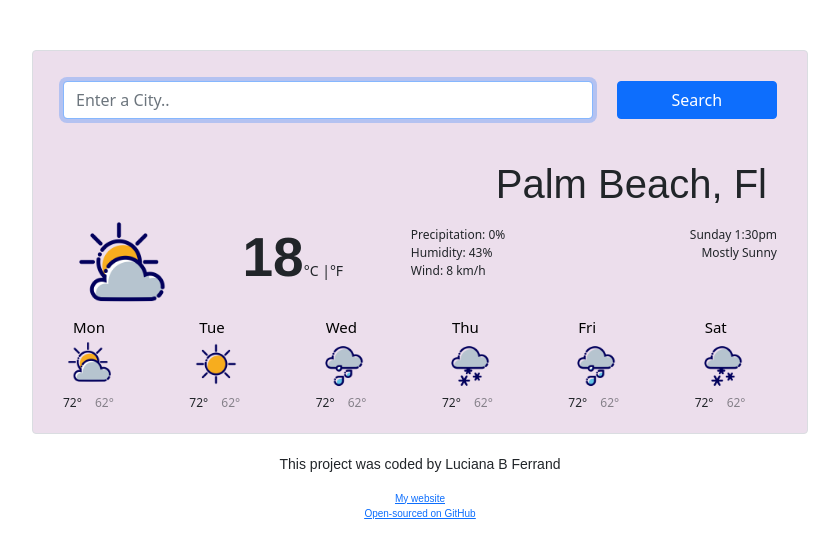
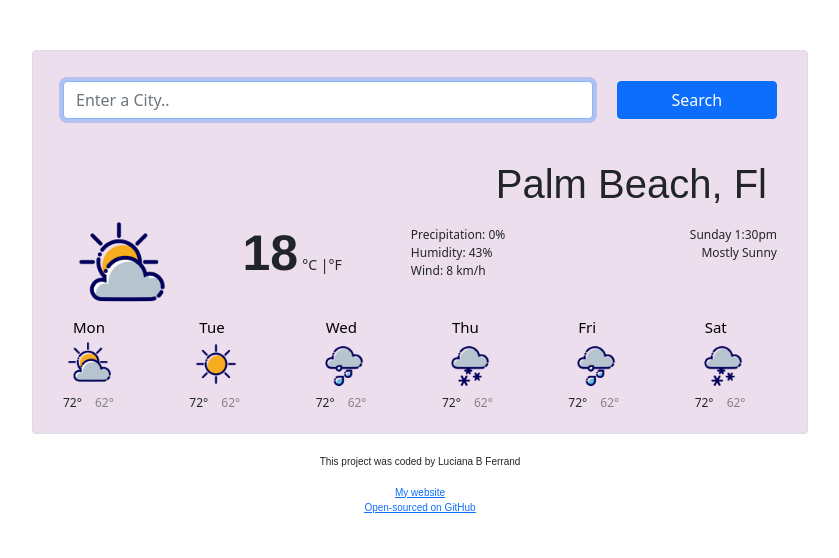
Before and after one commit to lbferrand/weather-app-react-project, a React (Create React App) app: page / in a window 1280 px wide. Shown: the top 558 px of the page, without its empty margins (220-1059 px from the left). Built offline with nearby package versions, Linux system fonts and the light colour scheme.

Commit message:
Changed main temp css style

```diff
--- a/src/Weather.css
+++ b/src/Weather.css
@@ -26,12 +26,13 @@ h1 {
 }
 
 strong {
-  font-size: 55px;
+  font-size: 50px;
   font-family: "Franklin Gothic Medium", "Arial Narrow";
   line-height: -50px;
 }
-p {
+.units {
   font-size: 14px;
+  margin-bottom: 20px;
 }
 .temp {
   text-align: left;
@@ -42,7 +43,7 @@ li {
 }
 .details {
   text-align: right;
-  padding-right: 30px;
+  padding-right: 50px;
 }
 .labels {
   display: inline;
--- a/src/Weather.js
+++ b/src/Weather.js
@@ -34,7 +34,7 @@ export default function Weather() {
         <div className="col-2">
           <div className="clearfix">
             <p>
-              <strong>18</strong>°C |°F
+              <strong>18</strong> <small className="units">°C |°F</small>
             </p>
           </div>
         </div>
```
